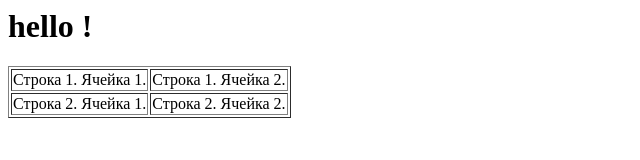
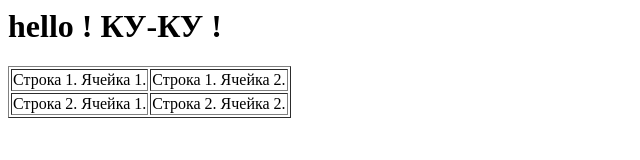
Before and after one commit to eu1bc/my_test, a plain HTML site: page index.html in a window 1280 px wide. Shown: the whole page, without its empty margins (0-640 px from the left). Drawn offline with Linux system fonts and the light colour scheme.

Commit message:
Добавили "КУ-КУ !"

```diff
--- a/index.html
+++ b/index.html
@@ -1,5 +1,5 @@
 <p align="right">
-    <H1> hello ! </H1>
+    <H1> hello ! КУ-КУ !</H1>
     <link rel="stylesheet" href="style.css">
 	<script>
 		alert ('ku-ku' + ' = ' + (145 + 7))
```
